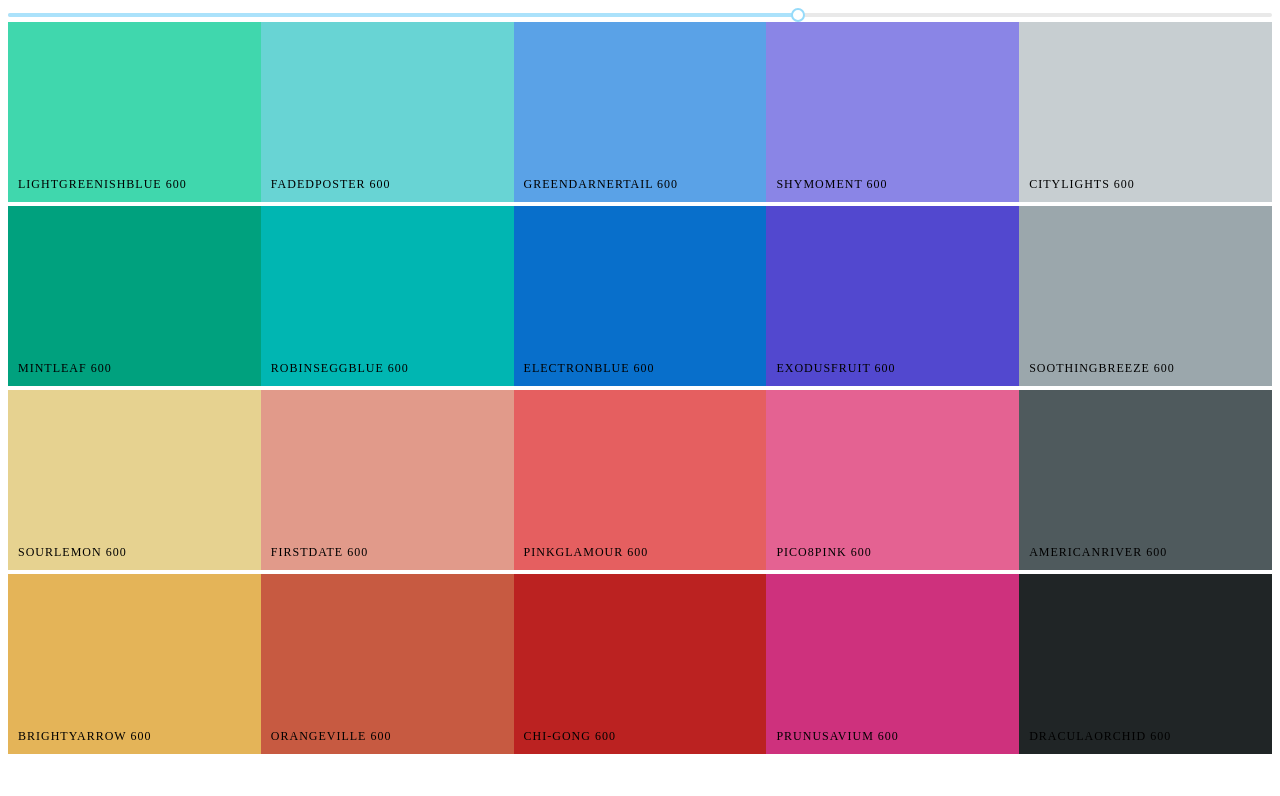
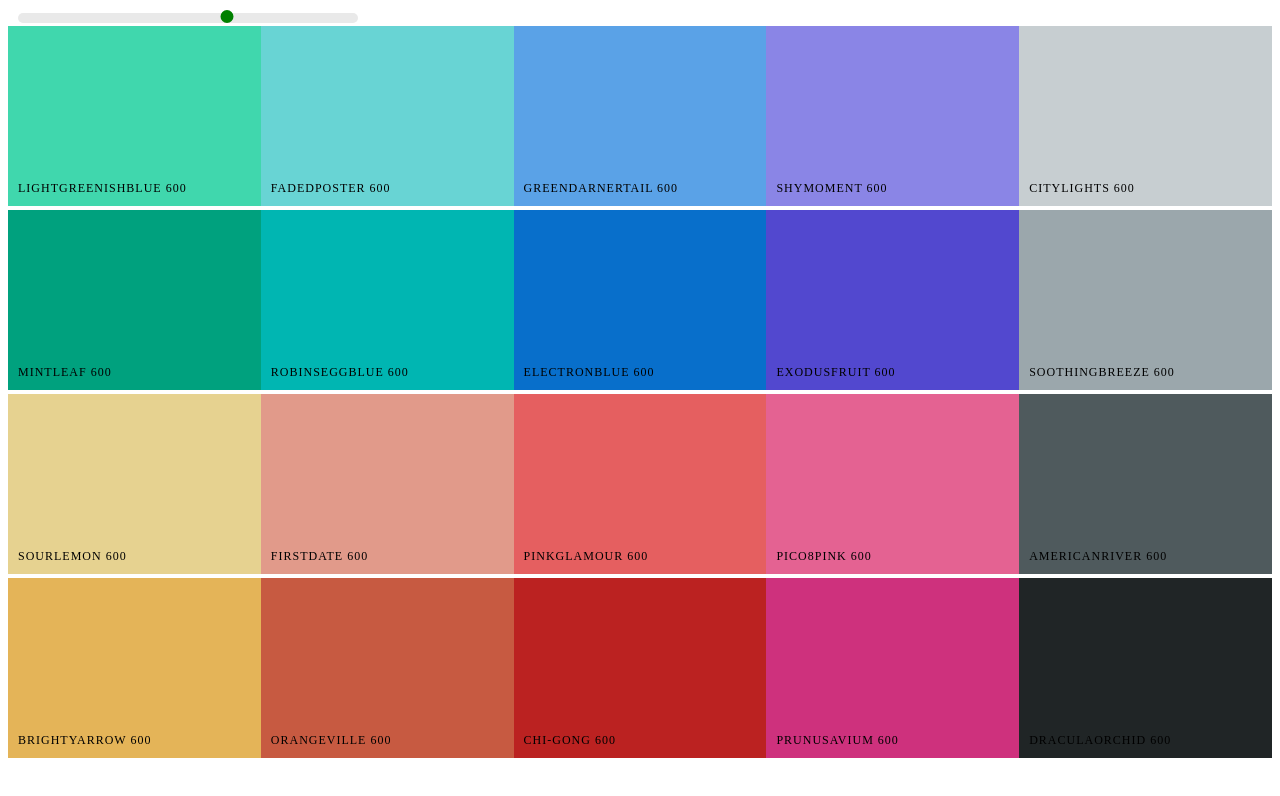
Before and after one commit to keshav2802/UI-Color-Picker, a React (Create React App) app: page / in a window 1280 px wide. Shown: the top 796 px of the page. Built offline with nearby package versions, Linux system fonts and the light colour scheme.

Commit message:
styled the slider

```diff
--- a/src/components/Palette/Palette.css
+++ b/src/components/Palette/Palette.css
@@ -5,3 +5,28 @@
 .Palette-colors {
   height: 90%;
 }
+
+.slider {
+  width: 340px;
+  margin: 0 10px;
+  display: inline-block;
+}
+
+.rc-slider-track {
+  background-color: transparent;
+}
+
+.rc-slider-rail {
+  height: 10px;
+}
+
+.rc-slider-handle {
+  background-color: green;
+  outline: none;
+  border: 2px solid green;
+  box-shadow: none;
+  width: 13px;
+  height: 13px;
+  margin-left: -4px;
+  margin-top: -3px;
+}
--- a/src/components/Palette/Palette.js
+++ b/src/components/Palette/Palette.js
@@ -1,8 +1,8 @@
 import React, { Component } from 'react';
 import ColorBox from '../ColorBox/ColorBox';
+import 'rc-slider/assets/index.css';
 import './Palette.css';
 import Slider from 'rc-slider';
-import 'rc-slider/assets/index.css';
 
 class Palette extends Component {
 	state = {
@@ -20,6 +20,7 @@
 
 		return (
 			<div className='Palette'>
+        <div className="slider">
           <Slider
             defaultValue={this.state.level}
             min={100}
@@ -27,6 +28,7 @@
             step={100}
             onAfterChange={this.changeLevel}
           />
+        </div>
 				<div className='Palette-colors'>{colorBoxes}</div>
 			</div>
 		);
```
Lines whose indentation alone changed are shown as unchanged.
